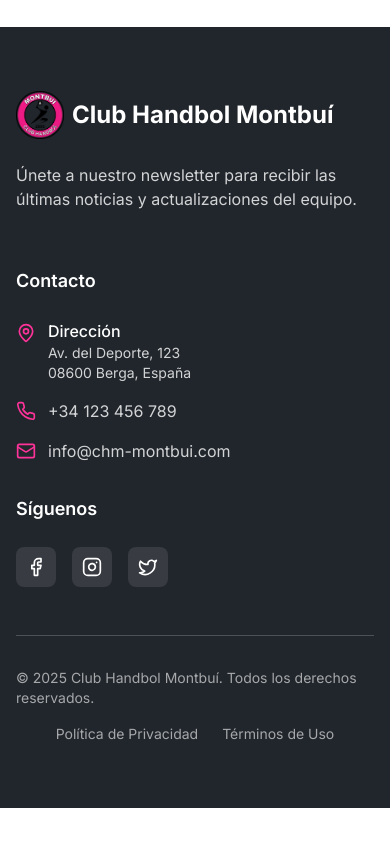
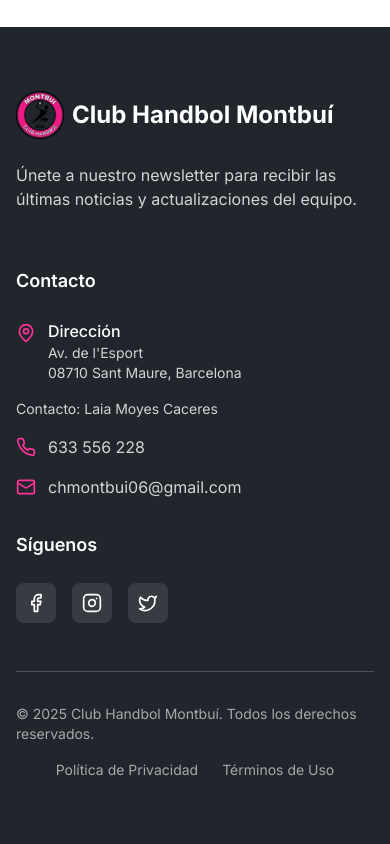
Before and after one commit to blocksbarcelona/handbol-trio-web, a React (Vite) app: page / in a window 390 px wide. Shown: the part 2756-3600 px from the top of the page. Before the commit the page ends 3564 px from the top, so only its background shows below. Built offline with nearby package versions, Linux system fonts and the light colour scheme.

Commit message:
Add contact information
Updated the website with the contact details for Club Handbol Montbui, including address, contact person, phone number, and email address.
-edited src/components/Footer.tsx

```diff
--- a/src/components/Footer.tsx
+++ b/src/components/Footer.tsx
@@ -7,7 +7,8 @@ const translations = {
     followUs: "Síguenos",
     address: "Dirección",
     rights: "Todos los derechos reservados.",
-    addressText: "Av. del Deporte, 123\n08600 Berga, España",
+    addressText: "Av. de l'Esport\n08710 Sant Maure, Barcelona",
+    contactPerson: "Contacto: Laia Moyes Caceres",
     joinNewsletter: "Únete a nuestro newsletter para recibir las últimas noticias y actualizaciones del equipo.",
     privacy: "Política de Privacidad",
     terms: "Términos de Uso"
@@ -17,7 +18,8 @@ const translations = {
     followUs: "Segueix-nos",
     address: "Adreça",
     rights: "Tots els drets reservats.",
-    addressText: "Av. de l'Esport, 123\n08600 Berga, Espanya",
+    addressText: "Av. de l'Esport\n08710 Sant Maure, Barcelona",
+    contactPerson: "Contacte: Laia Moyes Caceres",
     joinNewsletter: "Uneix-te al nostre newsletter per rebre les últimes notícies i actualitzacions de l'equip.",
     privacy: "Política de Privacitat",
     terms: "Termes d'Ús"
@@ -27,7 +29,8 @@ const translations = {
     followUs: "Follow Us",
     address: "Address",
     rights: "All rights reserved.",
-    addressText: "123 Sports Avenue\n08600 Berga, Spain",
+    addressText: "Av. de l'Esport\n08710 Sant Maure, Barcelona",
+    contactPerson: "Contact: Laia Moyes Caceres",
     joinNewsletter: "Join our newsletter to receive the latest team news and updates.",
     privacy: "Privacy Policy",
     terms: "Terms of Use"
@@ -77,14 +80,18 @@ export const Footer = () => {
                 </div>
               </div>
 
+              <div className="text-background/80 text-sm mb-2">
+                {t.contactPerson}
+              </div>
+
               <div className="flex items-center space-x-3">
                 <Phone className="h-5 w-5 text-secondary" />
-                <span className="text-background/80">+34 123 456 789</span>
+                <span className="text-background/80">633 556 228</span>
               </div>
 
               <div className="flex items-center space-x-3">
                 <Mail className="h-5 w-5 text-secondary" />
-                <span className="text-background/80">info@chm-montbui.com</span>
+                <span className="text-background/80">chmontbui06@gmail.com</span>
               </div>
             </div>
           </div>
```
